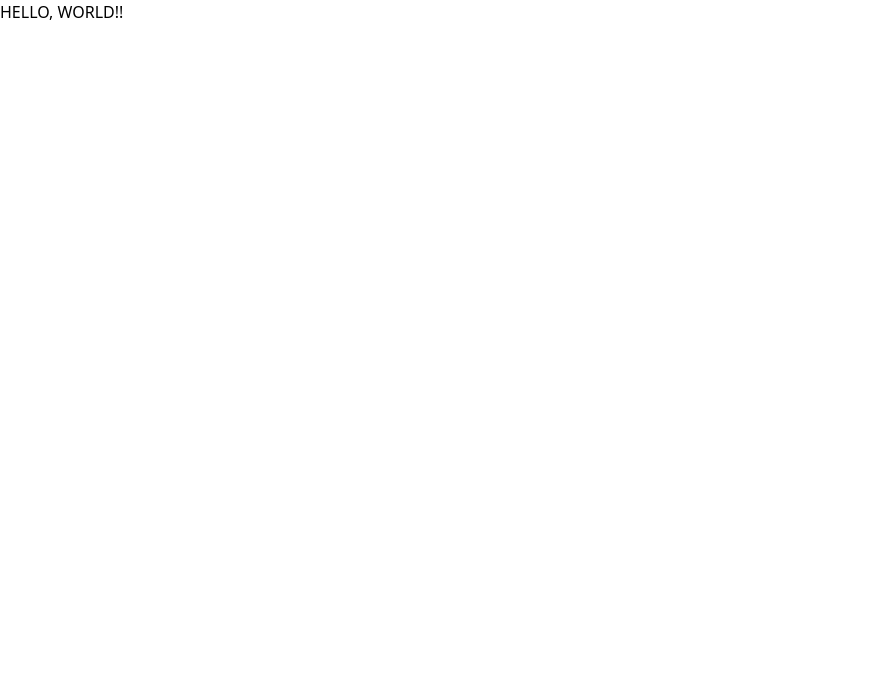
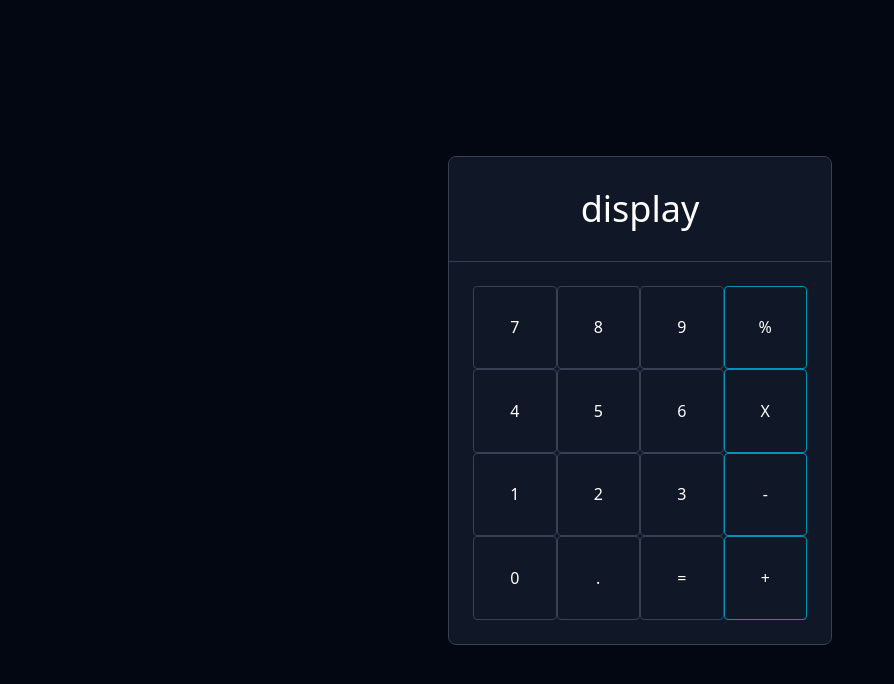
Before and after one commit to M3hTi/Simple-Calculator-with-React, a React (Vite) app: page / in a window 1280 px wide. Shown: the top 684 px of the page, without its empty margins (0-894 px from the left). Built offline with nearby package versions, Linux system fonts and the light colour scheme.

Commit message:
🎨 feat(ui): add mockup for calculator component
- Add `Calculator` component with styled button grid and display
- Create `Display` component for calculator output
- Integrate `Calculator` into `App`
- Style buttons and layout for a modern calculator UI

```diff
--- a/src/App.jsx
+++ b/src/App.jsx
@@ -1,7 +1,9 @@
+import Calculator from "./ui/Calculator"
+
 function App() {
   return (
     <div>
-      HELLO, WORLD!!
+      <Calculator  />
     </div>
   )
 }
--- /dev/null
+++ b/src/ui/Calculator.jsx
@@ -0,0 +1,76 @@
+import Display from "./Display";
+
+function Calculator() {
+  return (
+    <div className="flex items-center justify-center min-h-screen bg-gray-950 text-white">
+      <div className="w-full max-w-sm border border-gray-700 rounded-lg overflow-hidden bg-gray-900">
+        {/* Display */}
+        <div className="border-b border-gray-700 p-8 bg-gray-900">
+          <Display />
+        </div>
+
+        {/* Button Grid */}
+        <div className="grid grid-cols-4 gap-0 p-6">
+          {/* Row 1 */}
+          <button className="cursor-pointer aspect-square border border-gray-700 bg-gray-900 hover:bg-gray-800 transition-colors rounded-sm">
+            7
+          </button>
+          <button className="cursor-pointer aspect-square border border-gray-700 bg-gray-900 hover:bg-gray-800 transition-colors rounded-sm">
+            8
+          </button>
+          <button className="cursor-pointer aspect-square border border-gray-700 bg-gray-900 hover:bg-gray-800 transition-colors rounded-sm">
+            9
+          </button>
+          <button className="cursor-pointer aspect-square border border-cyan-600 bg-gray-900 hover:bg-gray-800 transition-colors rounded-sm">
+            %
+          </button>
+
+          {/* Row 2 */}
+          <button className="cursor-pointer aspect-square border border-gray-700 bg-gray-900 hover:bg-gray-800 transition-colors rounded-sm">
+            4
+          </button>
+          <button className="cursor-pointer aspect-square border border-gray-700 bg-gray-900 hover:bg-gray-800 transition-colors rounded-sm">
+            5
+          </button>
+          <button className="cursor-pointer aspect-square border border-gray-700 bg-gray-900 hover:bg-gray-800 transition-colors rounded-sm">
+            6
+          </button>
+          <button className="cursor-pointer aspect-square border border-cyan-600 bg-gray-900 hover:bg-gray-800 transition-colors rounded-sm">
+            X
+          </button>
+
+          {/* Row 3 */}
+          <button className="cursor-pointer aspect-square border border-gray-700 bg-gray-900 hover:bg-gray-800 transition-colors rounded-sm">
+            1
+          </button>
+          <button className="cursor-pointer aspect-square border border-gray-700 bg-gray-900 hover:bg-gray-800 transition-colors rounded-sm">
+            2
+          </button>
+          <button className="cursor-pointer aspect-square border border-gray-700 bg-gray-900 hover:bg-gray-800 transition-colors rounded-sm">
+            3
+          </button>
+          <button className="cursor-pointer aspect-square border border-cyan-600 bg-gray-900 hover:bg-gray-800 transition-colors rounded-sm">
+            -
+          </button>
+
+          {/* Row 4 */}
+          <button className="cursor-pointer aspect-square border border-gray-700 bg-gray-900 hover:bg-gray-800 transition-colors rounded-sm">
+            0
+          </button>
+          <button className="cursor-pointer aspect-square border border-gray-700 bg-gray-900 hover:bg-gray-800 transition-colors rounded-sm">
+            .
+          </button>
+          <button className="cursor-pointer aspect-square border border-gray-700 bg-gray-900 hover:bg-gray-800 transition-colors rounded-sm">
+            {" "}
+            ={" "}
+          </button>
+          <button className="cursor-pointer aspect-square border border-cyan-600 bg-gray-900 hover:bg-gray-800 transition-colors rounded-sm">
+            +
+          </button>
+        </div>
+      </div>
+    </div>
+  );
+}
+
+export default Calculator;
--- /dev/null
+++ b/src/ui/Display.jsx
@@ -0,0 +1,7 @@
+function Display() {
+  return (
+    <div className="text-white text-4xl font-light text-center">display</div>
+  );
+}
+
+export default Display;
```
